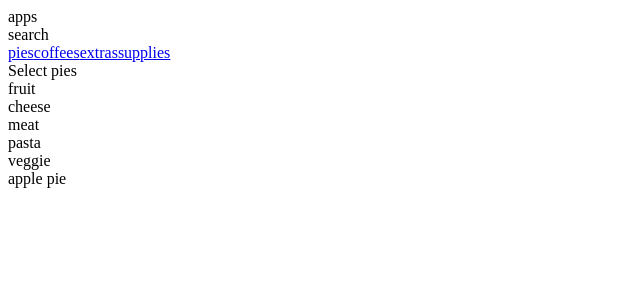
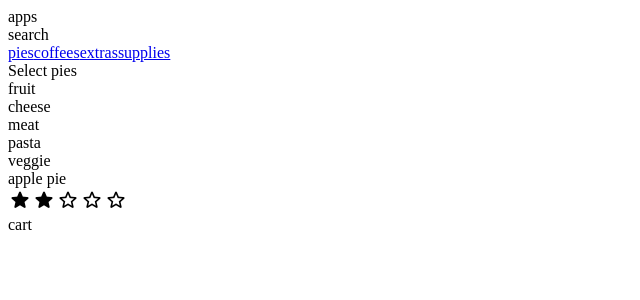
Before and after one commit to heykc/pie-felicia, a React (Create React App) app: page /pies in a window 1280 px wide. Shown: the top 300 px of the page, without its empty margins (0-640 px from the left). Built offline with nearby package versions, Linux system fonts and the light colour scheme.

Commit message:
rating component

```diff
--- a/src/components/App.jsx
+++ b/src/components/App.jsx
@@ -18,8 +18,8 @@ const App = () => {
       <Switch>
         <Route path={['/pies', '/coffees', '/extras', '/supplies']}
                render={(routerProps) => {
-                 const data = routerProps.location.pathname.substring(1);
-                 return <SelectPage data={shop[data]} />
+                 const category = routerProps.location.pathname.substring(1);
+                 return <SelectPage data={shop[category]} />
                }}
         />
       </Switch>
--- /dev/null
+++ b/src/components/Rating.jsx
@@ -0,0 +1,38 @@
+import React from 'react';
+
+
+/**
+ * @summary A component to render stars based on rating
+ *
+ * @param {number} rating The rating of the product
+ *
+ * @return {HTML} Returns an array of filled/unfilled stars according to the rating passed in
+ */
+
+
+const Rating = ({rating}) => {
+  let ratings = [];
+
+  for (let i = 1; i <= 5; i++) {
+    i <= rating ?
+      ratings.push({
+        class: 'material-icons-round',
+        icon: 'star'
+      })
+      :
+      ratings.push({
+        class: 'material-icons-round',
+        icon: 'star_border'
+      })
+  }
+
+  return (
+    <div key={rating+1} className="rating">
+      {ratings.map((el, i) => {
+        return <div key={i} className={el.class}>{el.icon}</div>
+      })}
+    </div>
+  );
+}
+
+export default Rating;
--- a/src/components/SelectPage.jsx
+++ b/src/components/SelectPage.jsx
@@ -1,4 +1,6 @@
-import React from 'react';
+import React, {Fragment} from 'react';
+
+import Rating from './Rating';
 
 /**
  * @summary     A selection page for choosing store products.
@@ -13,11 +15,18 @@ const SelectPage = ({data}) => {
     <>
       <div className="select-page">
         Select {data.category}
-        {data.filters?.map(filter => <div key={filter}>{filter}</div>)}
+        {data.filters?.map(filter => <div key={filter} id={filter}>{filter}</div>)}
 
-        {data.items.map(item => {
-          return <div key={item}>{item.name}</div>
+        {data.items.map((item, i) => {
+          return (
+            <Fragment key={item.name}>
+              <div>{item.name}</div>
+              <Rating rating={item.rating} />
+            </Fragment>
+          )
         })}
+
+        <div>cart</div>
       </div>
     </>
   )
--- a/src/data/shop.js
+++ b/src/data/shop.js
@@ -83,7 +83,7 @@ const SHOP = {
         name: 'plates',
         image: '',
         description: 'some description of the product',
-        rating: 2,
+        rating: 3,
         sizes: [
           'single'
         ],
```
